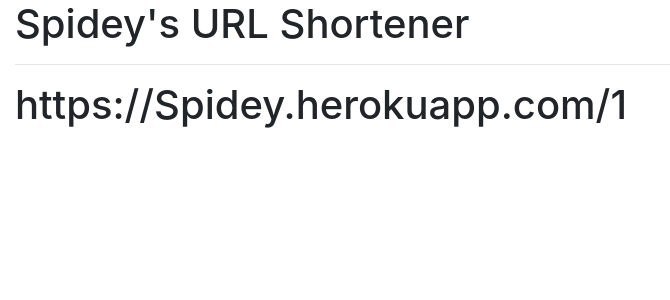
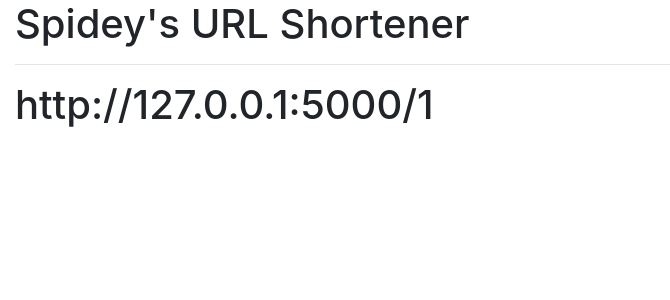
Before and after one commit to Shaktisinhchavda/URLshortener-Online, a Flask app: page /display/1 in a window 1280 px wide. Shown: the top 300 px of the page, without its empty margins (0-670 px from the left). Run offline with Flask 3, Linux system fonts and the light colour scheme; some libraries are stand-ins or nearby versions.

Commit message:
fixing problem

```diff
--- a/templates/shorturl.html
+++ b/templates/shorturl.html
@@ -2,5 +2,6 @@
 {% block title %}Short URL{% endblock %}
 
 {% block content %}
-    <h1>https://Spidey.herokuapp.com/{{short_url_display}}</h1>
+    <h1>http://127.0.0.1:5000/{{short_url_display}}</h1>
+    <a href="http://127.0.0.1:5000/"BACK TO HOME </a>
 {% endblock %}
```
